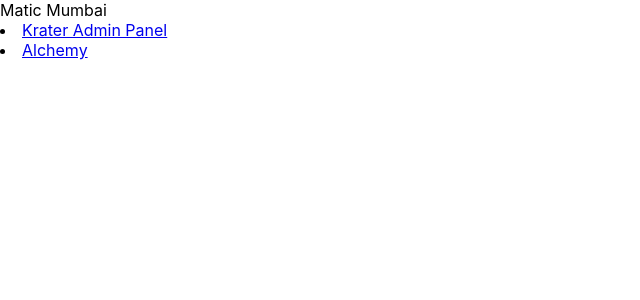
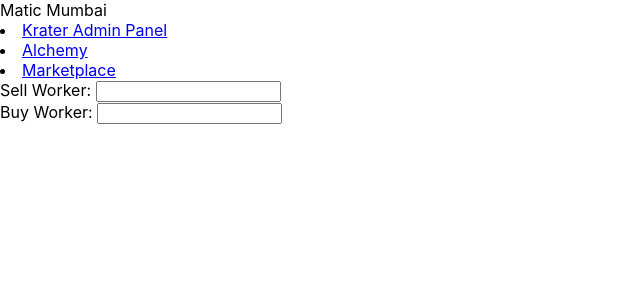
Before and after one commit to connova/biconomyDemo, a React (Create React App) app: page /Marketplace in a window 1280 px wide. Shown: the top 300 px of the page, without its empty margins (0-640 px from the left). Built offline with nearby package versions, Linux system fonts and the light colour scheme.

Commit message:
added connect wallet button, alert when no web3 is available in browser, and started marketplace page without hooking up smart contract

```diff
--- a/src/App.tsx
+++ b/src/App.tsx
@@ -4,6 +4,7 @@
 import Navbar from "./components/Navbar.js"
 import KraterAdmin from "./pages/KraterAdmin";
 import Alchemy from "./pages/Alchemy";
+import Marketplace from "./pages/Marketplace";
 
 function App() {
 
@@ -20,6 +21,7 @@
 
             <Route path="/KraterAdmin" element={<KraterAdmin />} />
             <Route path="/Alchemy" element={<Alchemy />}  />
+            <Route path="/Marketplace" element={<Marketplace />} />
 
           </Routes>
 
--- a/src/components/Navbar.js
+++ b/src/components/Navbar.js
@@ -19,6 +19,11 @@
 
             </li>
 
+            <li>
+
+                <Link to="/Marketplace">Marketplace</Link>
+            </li>
+
         </div>
     )
 }
--- a/src/pages/KraterAdmin.tsx
+++ b/src/pages/KraterAdmin.tsx
@@ -95,6 +95,15 @@
 
     }
 
+    async function getAccounts() {
+
+      window.ethereum.request({ method: 'eth_requestAccounts'}).then(accounts => {
+
+        setOwner(accounts);
+
+      })
+
+    }
 
     async function createTreasury(e) {
 
@@ -215,6 +224,8 @@
 
         <div>
 
+          <button id='connectButton' onClick={e => getAccounts()} >Connect Wallet</button>
+
           <p>Account: {owner}</p>
 
           <section>
--- /dev/null
+++ b/src/pages/Marketplace.js
@@ -0,0 +1,38 @@
+import React, { useState} from "react";
+import { config } from "../config";
+
+const Marketplace = () => {
+
+    async function sellWorker(e) {
+
+        e.preventDefault();
+
+
+
+    }
+
+    async function buyWorker(e) {
+
+        e.preventDefault();
+
+
+    }
+
+    return (
+
+        <div>
+
+            <label htmlFor="sellWorker">Sell Worker: </label>
+            <input type="text" id="sellWorker" onChange={e => sellWorker(e.target.value)} />
+
+            <br />
+
+            <label htmlFor="buyWorker">Buy Worker: </label>
+            <input type="text" id="buyWorker" onChange={e => buyWorker(e.target.value) } />
+
+        </div>
+    )
+
+}
+
+export default Marketplace;
```
